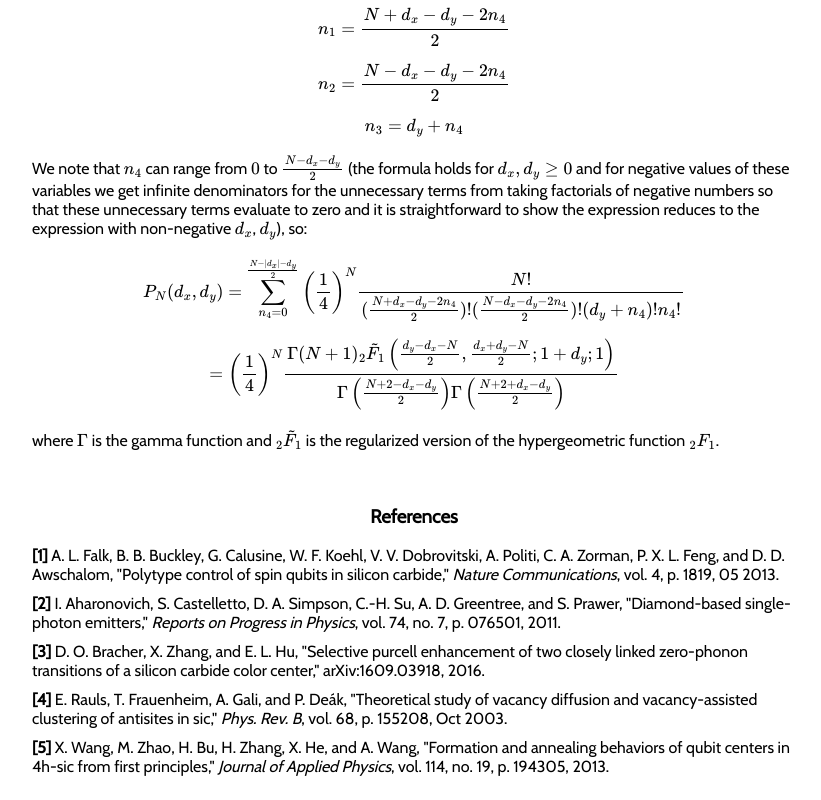
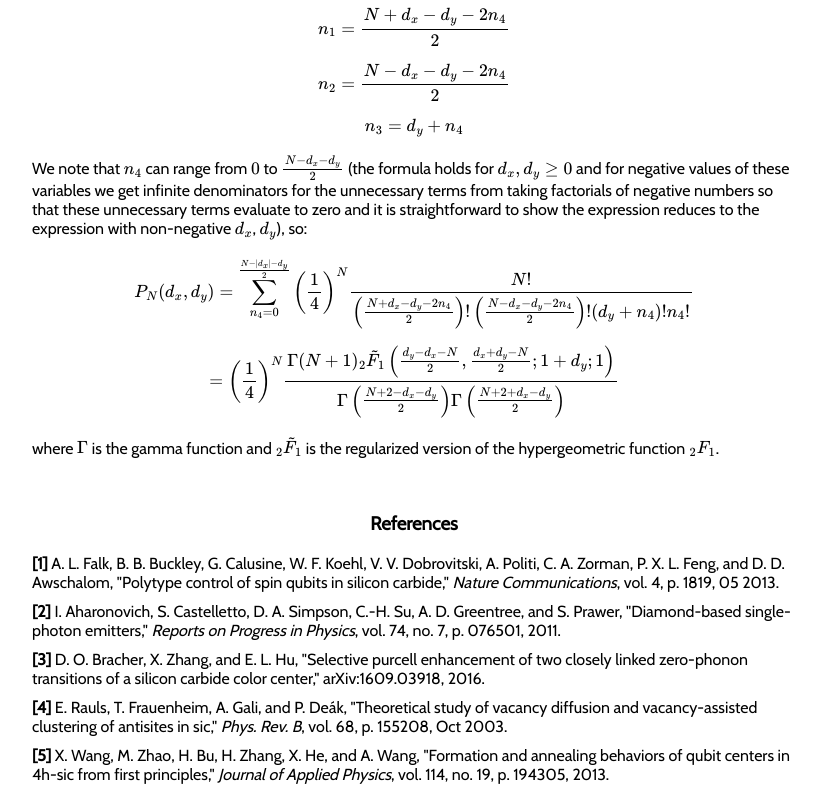
Before and after one commit to retagaine/CS205-project, a plain HTML site: page website/index.html in a window 1280 px wide. Shown: the part 1819-2619 px from the top of the page, without its empty margins (226-1047 px from the left). Drawn offline with nearby package versions, Linux system fonts and the light colour scheme; some packages are replaced by stand-ins of ours.

Commit message:
Update index.html

```diff
--- a/website/index.html
+++ b/website/index.html
@@ -71,7 +71,7 @@
 
             We note that $n_{4}$ can range from $0$ to $\frac{N-d_{x}-d_{y}}{2}$ (the formula holds for $d_{x}, d_{y} \geq 0$ and for negative values of these variables we get infinite denominators for the unnecessary terms from taking factorials of negative numbers so that these unnecessary terms evaluate to zero and it is straightforward to show the expression reduces to the expression with non-negative $d_{x}$, $d_{y}$), so:
 
-            $$P_{N}(d_{x}, d_{y}) = \sum\limits_{n_{4} = 0}^{\frac{N-\left|d_{x}\right|-d_{y}}{2}} \left(\frac{1}{4}\right)^{N} \frac{N!}{(\frac{N+d_{x}-d_{y}-2n_{4}}{2})!(\frac{N-d_{x}-d_{y}-2n_{4}}{2})!(d_{y}+n_{4})!n_{4}!}$$
+            $$P_{N}(d_{x}, d_{y}) = \sum\limits_{n_{4} = 0}^{\frac{N-\left|d_{x}\right|-d_{y}}{2}} \left(\frac{1}{4}\right)^{N} \frac{N!}{\left(\frac{N+d_{x}-d_{y}-2n_{4}}{2}\right)!\left(\frac{N-d_{x}-d_{y}-2n_{4}}{2}\right)!(d_{y}+n_{4})!n_{4}!}$$
 
             $$= \left(\frac{1}{4}\right)^{N} \frac{\Gamma(N+1) _{2}\tilde{F}_{1}\left(\frac{d_{y}-d_{x}-N}{2}, \frac{d_{x}+d_{y}-N}{2}; 1+d_{y}; 1\right)}{\Gamma\left(\frac{N+2-d_{x}-d_{y}}{2}\right)\Gamma\left(\frac{N+2+d_{x}-d_{y}}{2}\right)}$$
 
```
